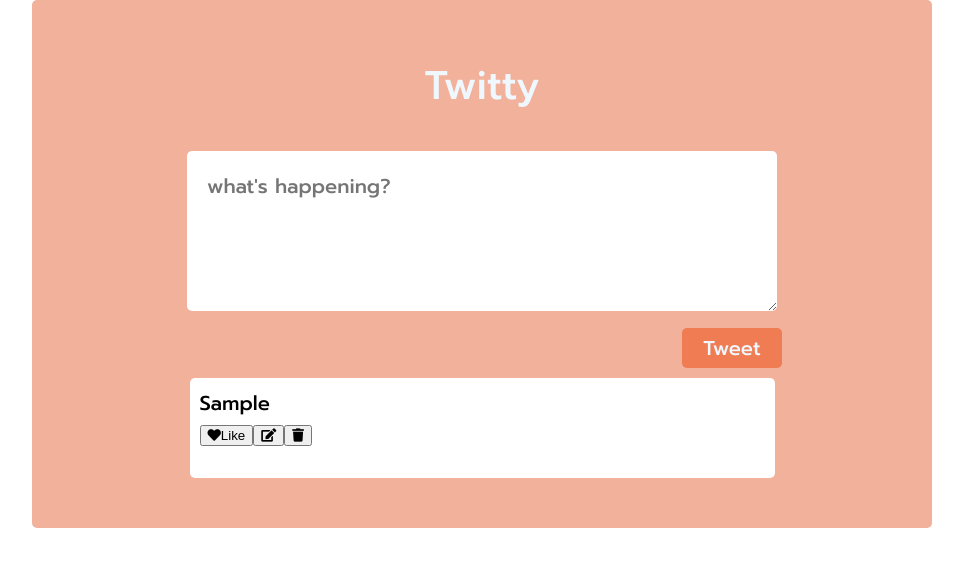
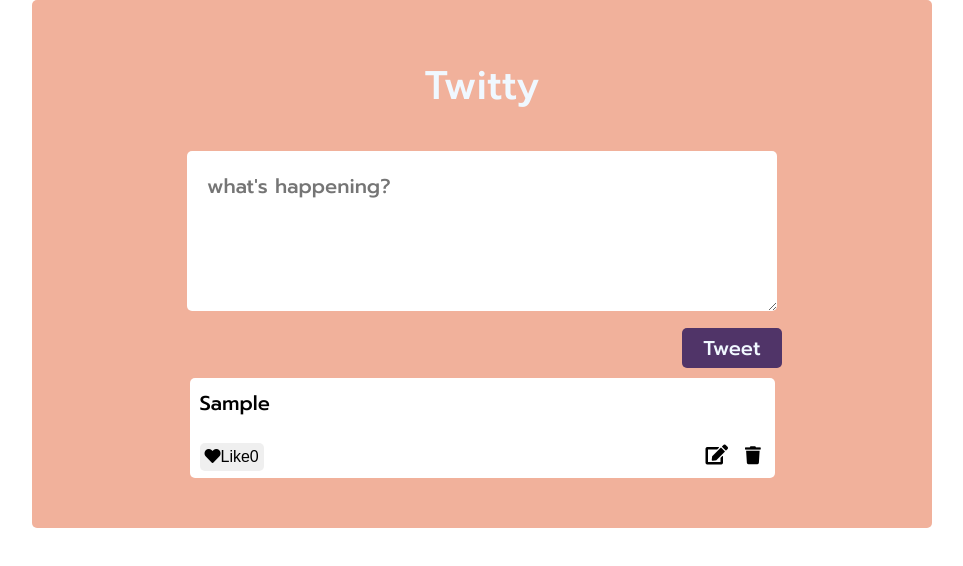
Before and after one commit to chanunchida-cha/Clone-Twitter-with-React, a React (Create React App) app: page / in a window 1280 px wide. Both pictures are taken after typing "Sample" into the empty fields and a click on the button "Tweet". Shown: the top 566 px of the page, without its empty margins (158-1121 px from the left). Built offline with nearby package versions, Linux system fonts and the light colour scheme.

Commit message:
complete version1

```diff
--- a/src/App.css
+++ b/src/App.css
@@ -54,7 +54,7 @@
 
 .tweet-button{
   color: aliceblue;
-  background-color: #EF7C53;
+  background-color: #503468 ;
   font-size: 20px;
   border-radius: 5px;
   border: none;
@@ -67,7 +67,7 @@
 }
 .tweet-button:hover{
   color: aliceblue;
-  background-color: #fdbca5;
+  background-color: #845ca5 ;
   font-size: 20px;
   border-radius: 5px;
   border: none;
@@ -81,10 +81,87 @@
 .input-edit{
 
   font-size: 20px;
-  margin-top: 20px;
+  height: 180px;
   width: 550px;
-  padding: 20px;
+  padding-left: 18px;
+  padding-right: 18px;
   font-family: 'Prompt', sans-serif;
   border-radius: 5px;
   border: none;
+  margin-top: 100px;
+
+  z-index: 999;
+
 }
+.btn-edite{
+  font-size: 20px;
+  background-color: #fff;
+  border: none;
+  position:relative;
+  right: -500px;
+  margin-top: 25px;
+}
+.btn-edite:hover{
+  background-color: rgb(218, 218, 218);
+
+}
+.btn-delete{
+  font-size: 18px;
+  background-color: #fff;
+  border: none;
+  position:relative;
+  right: -505px;
+}
+.btn-delete:hover{
+  background-color: rgb(218, 218, 218);
+
+}
+.btn-update{
+  font-size: 18px;
+  background-color: #fff;
+  border: none;
+  position: absolute;
+
+
+}
+.app-edit-note{
+  background-color: rgba(0, 0, 0, 0.699);
+    position:fixed;
+    top: 0;
+    bottom: 0;
+    left: 0;
+    right: 0;
+
+}
+.btn-update{
+  color: aliceblue;
+  background-color: #503468 ;
+  font-size: 16px;
+  border-radius: 5px;
+  border: none;
+  width: 80px;
+  padding: 5px;
+  font-family: 'Prompt', sans-serif;
+  right: 280px;
+  float:right;
+  display: block;
+
+
+}
+.btn-cancle{
+  color: aliceblue;
+  background-color: #503468 ;
+  font-size: 16px;
+  border-radius: 5px;
+  border: none;
+  width: 80px;
+  padding: 5px;
+  font-family: 'Prompt', sans-serif;
+  right: 185px;
+  float:right;
+
+  position: absolute;
+  display: block;
+
+
+}
--- a/src/App.js
+++ b/src/App.js
@@ -1,9 +1,11 @@
-import React, { useState } from 'react';
-import './App.css'
+import React, { useState,state} from 'react';
+import './App.css';
+import LikeButton from './LikeButton';
 
 const startNote ={
     content: ""
 };
+
 
 export default function App() {
     // state
@@ -12,8 +14,7 @@ export default function App() {
     const [allNotes, setAllNotes] = useState([]);
 
 
-
-    // function input
+    // function input vallue change
     function onNoteValueChange(event) {
         const {name, value} = event.target;
         setNoteContent((prevNoteContent) => {
@@ -34,6 +35,7 @@ export default function App() {
         });
     }
 
+//function tweet
     function onNoteSubmit(event){
         event.preventDefault();
 
@@ -46,6 +48,7 @@ export default function App() {
         setNoteContent(startNote);
     }
 
+//function edit
     function onEditNoteSubmit(event){
         event.preventDefault();
 
@@ -59,7 +62,7 @@ export default function App() {
         setEditNote(null);
     }
 
-
+//function delete
     function onNoteDelete(noteId) {
         setAllNotes((prevAllNotes) => {
             return prevAllNotes.filter((theNote) => theNote.id !== noteId);
@@ -69,14 +72,13 @@ export default function App() {
 
 
 
+
+
     const allNotesElements = allNotes.map((theNote) => {
         return (
       <div key={theNote.id} className="app-newcontent">
         {theNote.content}
-        <div  className="app-newcontent-button">
-        <button  className="btn-like" >
-          <i className="fas fa-heart"></i>Like
-          </button>
+        <LikeButton/>
           <button className="btn-edite">
             <i className="fas fa-edit" onClick={() => {setEditNote(theNote)}}></i>
           </button>
@@ -85,7 +87,7 @@ export default function App() {
           </button>
 
         </div>
-      </div>
+
         );
     });
 
@@ -104,12 +106,15 @@ export default function App() {
               onChange={onEditNoteValueChange}
 
               />
-                <button type="submit" >Update</button>
+                <button className='btn-update' type="submit" >Update</button>
+
             </form>
+            <button className='btn-cancle' onClick={()=>{setEditNote(null)}}>cancle</button>
 
         </div>
       )
     }
+
 
     return (
       <div className="app-bg">
@@ -136,8 +141,10 @@ export default function App() {
           </form>
           <div className="app-notes" >
             {allNotesElements}
-            {editNoteElement}
           </div>
+
+          {editNoteElement}
+
         </div>
       </center>
     </div>
--- /dev/null
+++ b/src/LikeButton.css
@@ -0,0 +1,20 @@
+.btn-like{
+   border: none;
+    color: rgb(0, 0, 0);
+    font-size: 16px;
+    background-image: -webkit-linear-gradient(45deg, #EF7C53 50%, transparent 50%);
+    background-image: linear-gradient(45deg, #EF7C53 50%, transparent 50%);
+    background-position: 100%;
+    background-size: 400%;
+    -webkit-transition: background 300ms ease-in-out;
+    transition: background 300ms ease-in-out;
+    border-radius: 5px;
+    padding: 5px;
+    position: absolute;
+    display:block;
+    margin-top: 25px;
+  }
+  .btn-like:hover {
+    background-position: 0;
+    color: aliceblue;
+  }
--- /dev/null
+++ b/src/LikeButton.js
@@ -0,0 +1,18 @@
+import React, { useState } from 'react'
+import './LikeButton.css'
+
+export default function LikeButton() {
+
+    const [count, setCount] = useState(0)
+
+    function onLikeNote (){
+        setCount(count+1);
+    }
+    return (
+        <div>
+           <button  className="btn-like" onClick={onLikeNote} >
+          <i className="fas fa-heart"></i>Like{count}
+          </button>
+        </div>
+    )
+}
```
